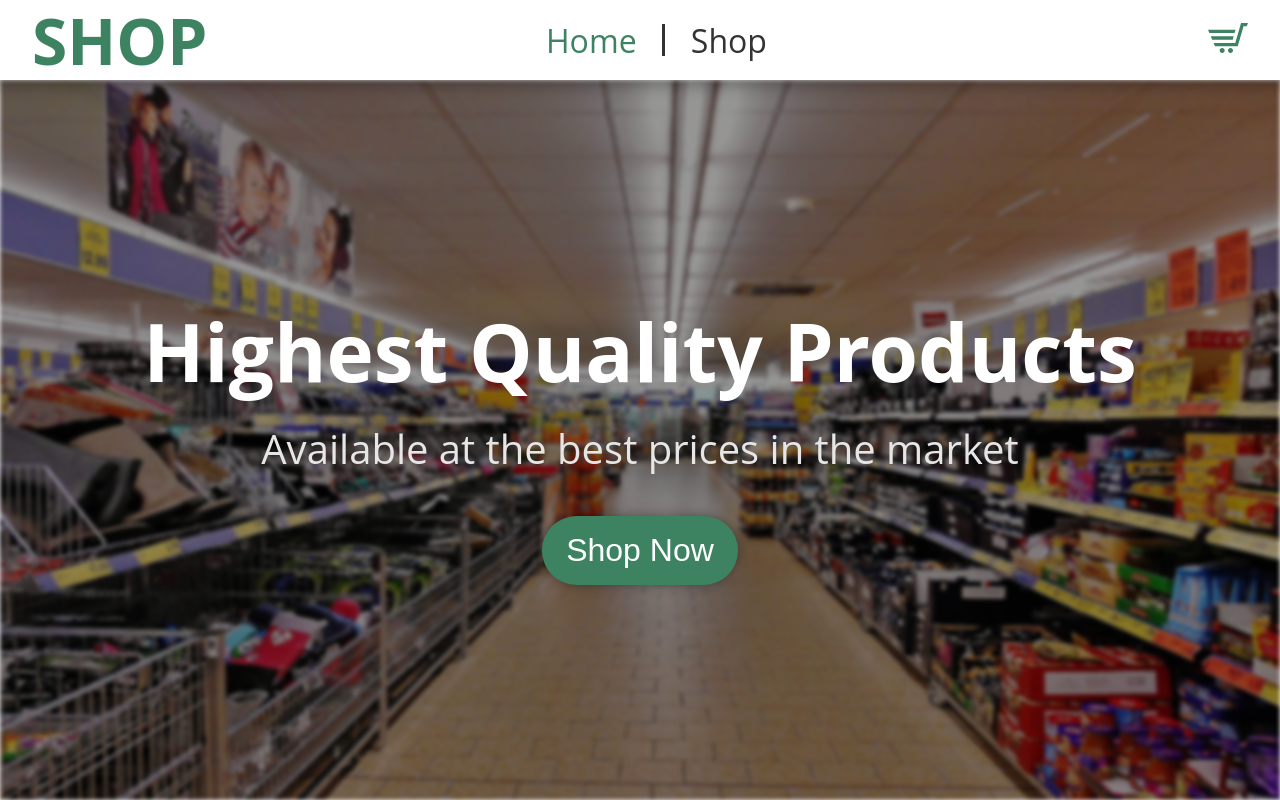
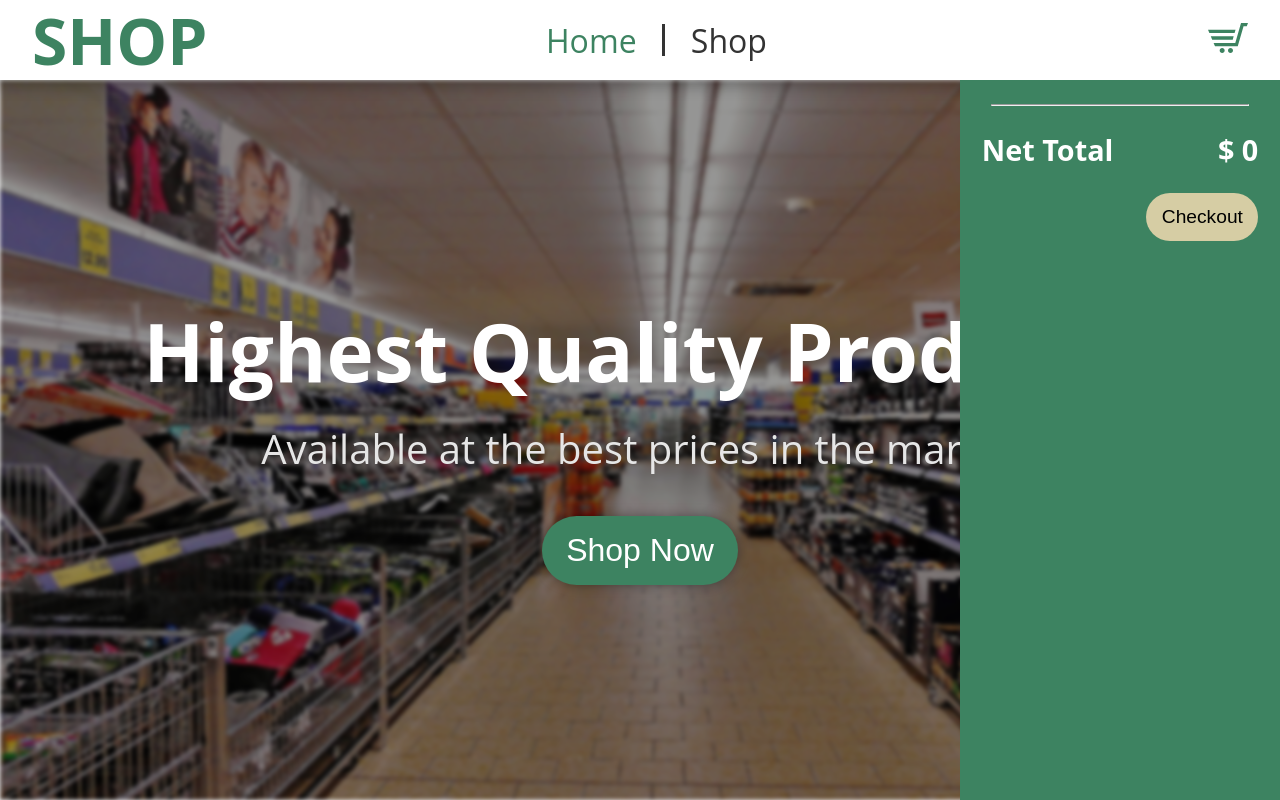
Before and after one commit to Faizan0994/shopping-cart, a React (Vite) app: page / in a window 1280 px wide. Built offline with nearby package versions, Linux system fonts and the light colour scheme.

Commit message:
render the cart

```diff
--- a/src/App.jsx
+++ b/src/App.jsx
@@ -1,6 +1,7 @@
 import { useState } from "react";
 import "./App.css";
 import { NavLink, Outlet } from "react-router-dom";
+import Cart from "./components/Cart";
 
 function App() {
     const [cart, setCart] = useState([]);
@@ -42,6 +43,7 @@ function App() {
                 </div>
             </header>
             <main>
+                <Cart cart={cart} setCart={setCart} />
                 <Outlet context={{ addToCart: updateCart }} />
             </main>
         </>
```
